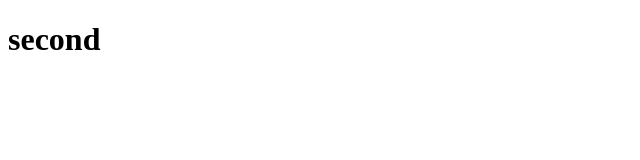
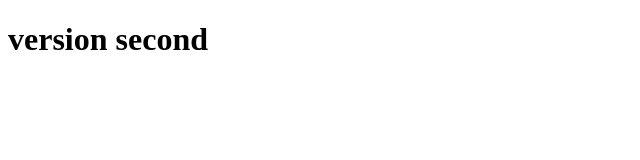
Before and after one commit to bajrasushant/git--session, a plain HTML site: page config/second.html in a window 1280 px wide. Shown: the whole page, without its empty margins (0-640 px from the left). Drawn offline with Linux system fonts and the light colour scheme.

Commit message:
version 2

```diff
--- a/config/second.html
+++ b/config/second.html
@@ -4,7 +4,7 @@
     <title>Document</title>
 </head>
 <body>
-    <h1>second</h1>
+    <h1>version second</h1>
 
 </body>
 </html>
```
Also changed, not shown: src/index.html (+1 -1 lines).
